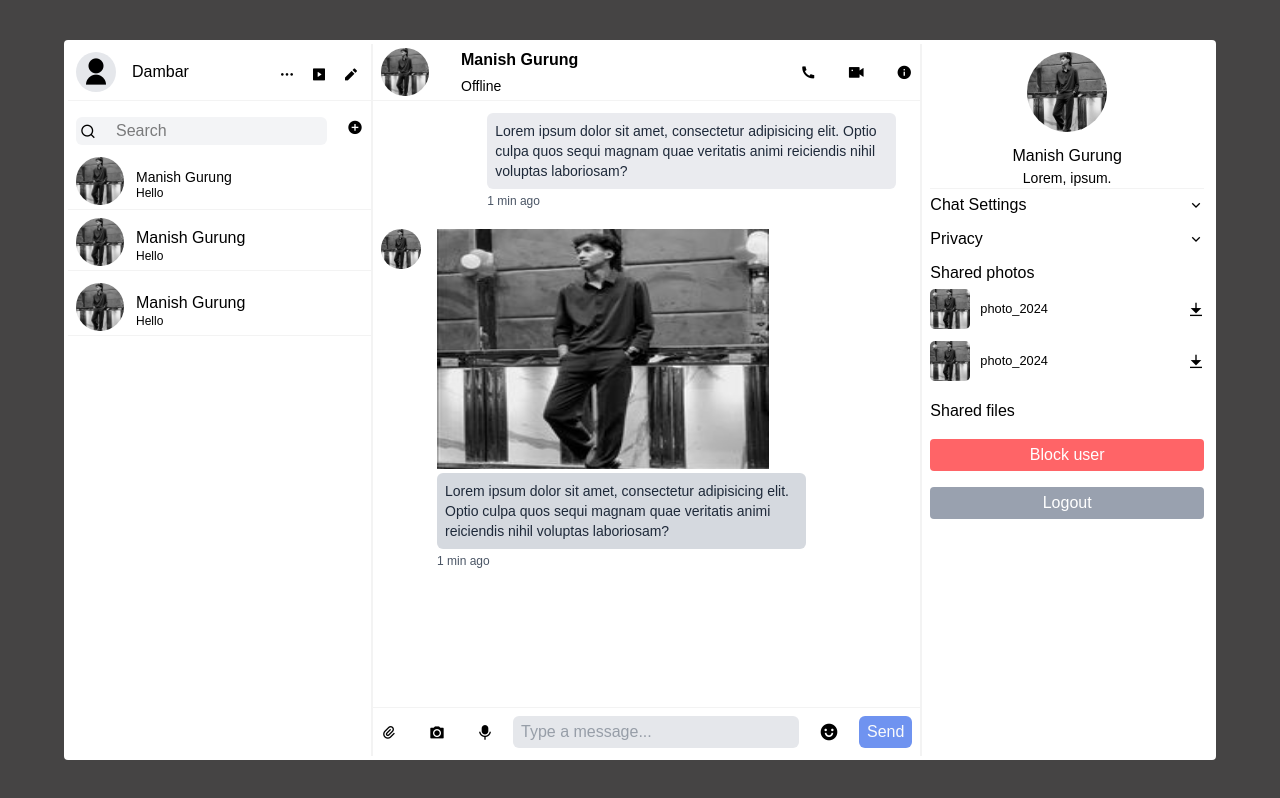
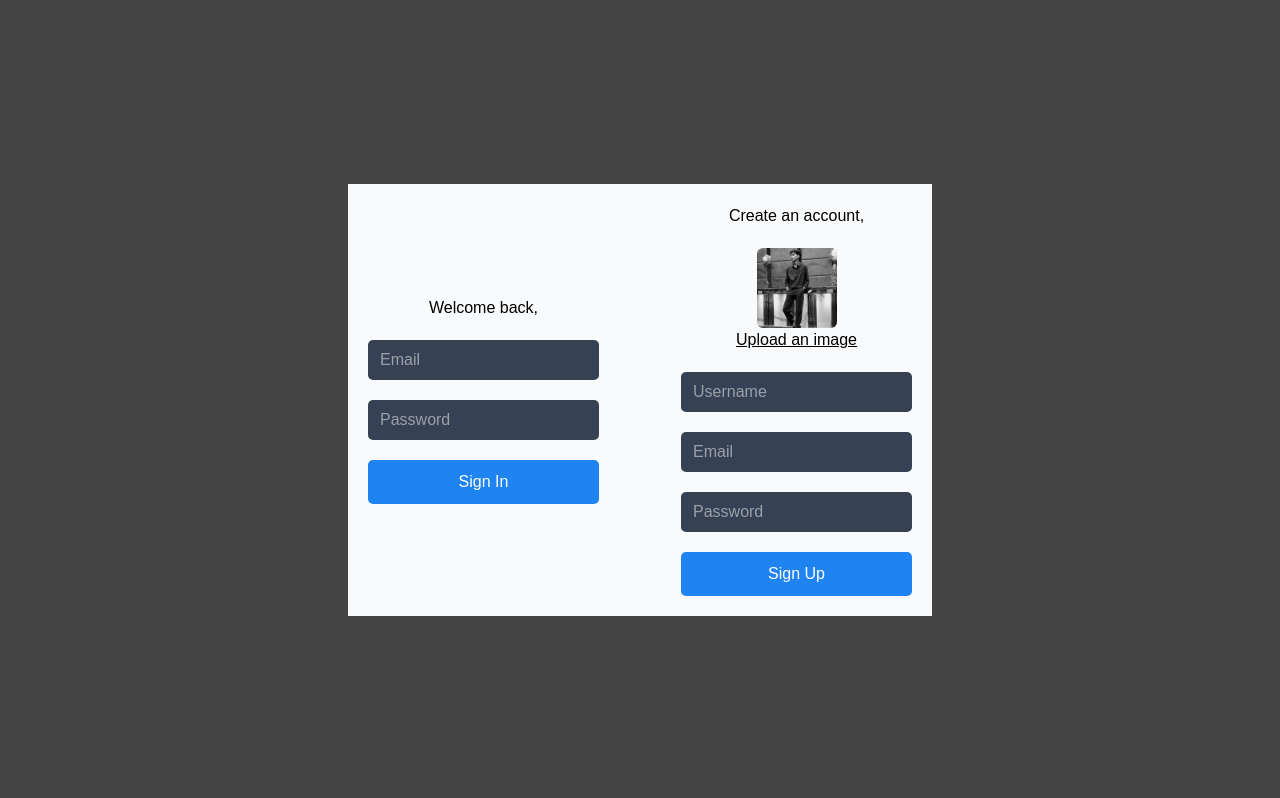
Before and after one commit to GShix/GShiX-2.0, a React (Vite) app in the folder InstagramFirebase/: page / in a window 1280 px wide. Built offline with nearby package versions, Linux system fonts and the light colour scheme.

Commit message:
firebase setup

```diff
--- a/InstagramFirebase/package.json
+++ b/InstagramFirebase/package.json
@@ -12,6 +12,7 @@
   "dependencies": {
     "@tailwindcss/vite": "^4.0.12",
     "emoji-picker-react": "^4.12.2",
+    "firebase": "^11.4.0",
     "react": "^19.0.0",
     "react-dom": "^19.0.0",
     "react-toastify": "^11.0.5"
--- a/InstagramFirebase/src/App.jsx
+++ b/InstagramFirebase/src/App.jsx
@@ -10,7 +10,7 @@ import Notification from './components/notification/Notification'
 
 function App() {
   const [count, setCount] = useState(0)
-  const user = true;
+  const user = false;
   return (
     <>
     {
--- /dev/null
+++ b/InstagramFirebase/src/components/lib/firebase.js
@@ -0,0 +1,22 @@
+
+import { initializeApp } from "firebase/app";
+import { getAuth } from "firebase/auth";
+import { getFirestore } from "firebase/firestore";
+import { getFirestore } from "firebase/storage";
+
+
+const firebaseConfig = {
+  apiKey: process.env.API_KEY,
+  authDomain: "chat-gshix.firebaseapp.com",
+  projectId: "chat-gshix",
+  storageBucket: "chat-gshix.firebasestorage.app",
+  messagingSenderId: "746503016299",
+  appId: "1:746503016299:web:d8daf040c5d7f5c66bc62e"
+};
+
+// Initialize Firebase
+const app = initializeApp(firebaseConfig);
+
+export const auth = getAuth();
+export const db = getFirestore();
+export const storage = getStorage();
--- a/InstagramFirebase/src/components/login/Login.css
+++ b/InstagramFirebase/src/components/login/Login.css
@@ -7,7 +7,7 @@
         gap: 20px;
 
         input{
-            padding: 10px 12px;
+            padding: 8px 12px;
             border: none;
             outline: none;
             background-color: #364153;
@@ -24,7 +24,7 @@
         }
         button{
             width: 100%;
-            padding: 20px;
+            padding: 10px 20px;
             border: none;
             background-color: #1f83f1;
             color: white;
--- a/InstagramFirebase/src/components/login/Login.jsx
+++ b/InstagramFirebase/src/components/login/Login.jsx
@@ -19,10 +19,16 @@ const Login = () => {
 
     const handleLogin = (e) => {
         e.preventDefault();
-        toast.warn("Hello")
+        toast.warn("Hello");
+    }
+    const handleRegister = (e) => {
+        e.preventDefault();
+        const formData = new FormData(e.target);
+        const {username,email,password} = Object.fromEntries(formData);
+
     }
   return (
-    <div className='login bg-gray-50 w-[100%] h-100 flex items-center justify-center gap-10 p-5'>
+    <div className='login bg-gray-50 w-full h-full flex items-center justify-center gap-10 p-5'>
         <div className="item">
             <h2>Welcome back,</h2>
             <form onSubmit={handleLogin} className='flex flex-col items-center justify-center gap-5'>
@@ -32,23 +38,21 @@ const Login = () => {
             </form>
         </div>
         <div className="separator h-[80%] w-[2px] bg-gray-400"></div>
+
         <div className="item">
             <h2>Create an account,</h2>
-            <form className='flex flex-col items-center justify-center gap-5'>
-                <label htmlFor="profile_image" className='w-full flex flex-col items-ceter justify-between cursor-pointer underline'>
+            <form className='flex flex-col items-center justify-center gap-5' onSubmit={handleRegister}>
+                <label htmlFor="profile_image" className='w-full flex flex-col items-center cursor-pointer underline justify-self-start'>
                     <img className='h-20 w-20 rounded-md object-cover' src={avatar.url || '/manish_grg.jpg'} alt="" />
                     Upload an image
                 </label>
                 <input type="file" className='hidden' name="profile_image" id="profile_image"onChange={handleAvatar} />
 
-                {/* <label htmlFor="username">
-                </label> */}
                 <input type="text" className='' name="username" placeholder='Username' id="" />
-                {/* <label htmlFor="password">
-                </label> */}
+                <input type="email" className='' name="email" placeholder='Email' id="" />
                 <input type="password" className='' name="password" placeholder='Password' id="" />
 
-                <button className=''>Sign Up</button>
+                <button type='submit' className=''>Sign Up</button>
             </form>
         </div>
     </div>
--- a/InstagramFirebase/src/index.css
+++ b/InstagramFirebase/src/index.css
@@ -1,5 +1,6 @@
 @import "tailwindcss";
 @import url('https://fonts.googleapis.com/css2?family=Poppins:ital,wght@0,100;0,200;0,300;0,400;0,500;0,600;0,700;0,800;0,900;1,100;1,200;1,300;1,400;1,500;1,600;1,700;1,800;1,900&display=swap');
+
 *{
   /* margin: 0;
   padding: 0; */
```
Also changed, not shown: 2 other files (tests, documents, lock files or other folders).
